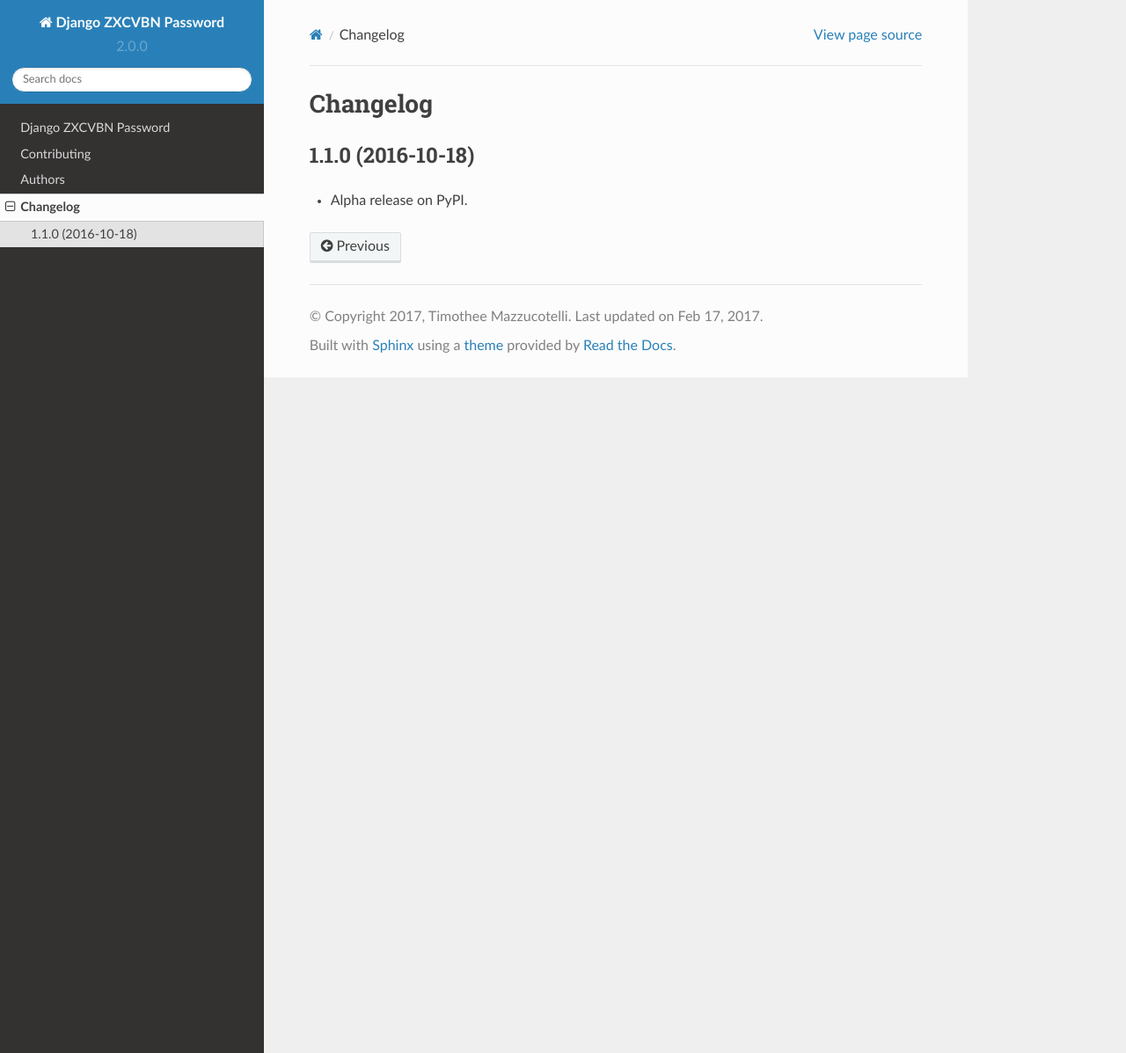
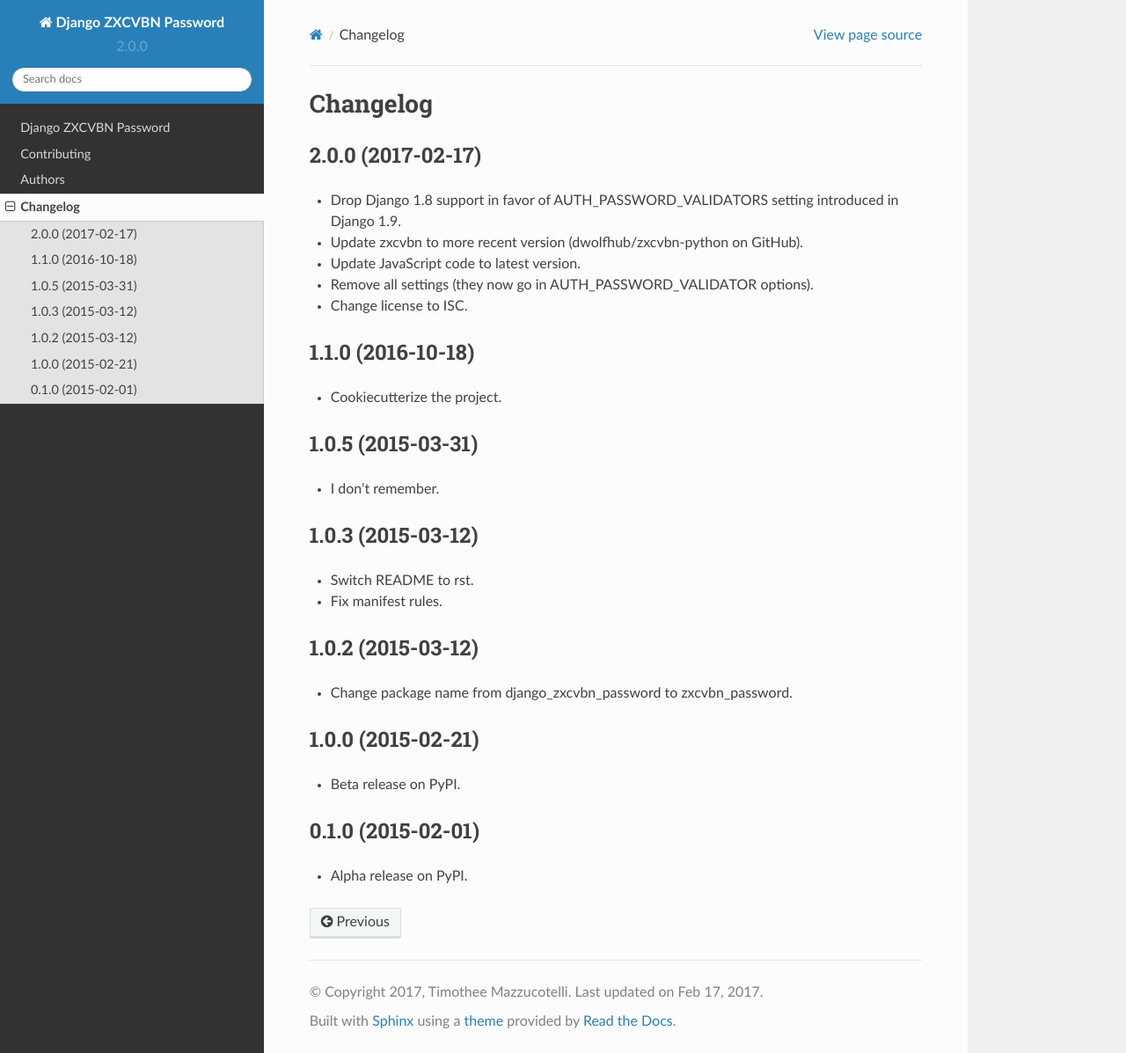
Before and after one commit to pawamoy/django-zxcvbn-password, a Sphinx documentation site: the page built from docs/changelog.rst, in a window 1280 px wide and 1197 px high. Shown: the whole window at 88% size. Built offline with Sphinx 7.4.7 and the Read the Docs theme 2.0.0, drawn with Linux system fonts in a browser that asks for light colours.

Commit message:
Update changelog, classifiers, and readme

```diff
--- a/CHANGELOG.rst
+++ b/CHANGELOG.rst
@@ -2,7 +2,43 @@
 Changelog
 =========
 
+2.0.0 (2017-02-17)
+==================
+
+* Drop Django 1.8 support in favor of AUTH_PASSWORD_VALIDATORS setting
+  introduced in Django 1.9.
+* Update zxcvbn to more recent version (dwolfhub/zxcvbn-python on GitHub).
+* Update JavaScript code to latest version.
+* Remove all settings (they now go in AUTH_PASSWORD_VALIDATOR options).
+* Change license to ISC.
+
 1.1.0 (2016-10-18)
 ==================
 
+* Cookiecutterize the project.
+
+1.0.5 (2015-03-31)
+==================
+
+* I don't remember.
+
+1.0.3 (2015-03-12)
+==================
+
+* Switch README to rst.
+* Fix manifest rules.
+
+1.0.2 (2015-03-12)
+==================
+
+* Change package name from django_zxcvbn_password to zxcvbn_password.
+
+1.0.0 (2015-02-21)
+==================
+
+* Beta release on PyPI.
+
+0.1.0 (2015-02-01)
+==================
+
 * Alpha release on PyPI.
--- a/docs/spelling_wordlist.txt
+++ b/docs/spelling_wordlist.txt
@@ -21,3 +21,7 @@
 Timothee
 Mazzucotelli
 apps
+dwolfhub
+javascript
+rst
+Cookiecutterize
--- a/setup.py
+++ b/setup.py
@@ -53,7 +53,6 @@
         'Operating System :: POSIX',
         'Operating System :: Microsoft :: Windows',
         'Framework :: Django',
-        # 'Framework :: Django :: 1.8',
         # 'Framework :: Django :: 1.9',
         # 'Framework :: Django :: 1.10',
         'Programming Language :: Python',
@@ -61,6 +60,7 @@
         'Programming Language :: Python :: 3',
         'Programming Language :: Python :: 3.4',
         'Programming Language :: Python :: 3.5',
+        'Programming Language :: Python :: 3.6',
         'Programming Language :: Python :: Implementation :: PyPy',
         'Topic :: Utilities',
     ],
```
Also changed, not shown: README.rst (+43 -31 lines).
